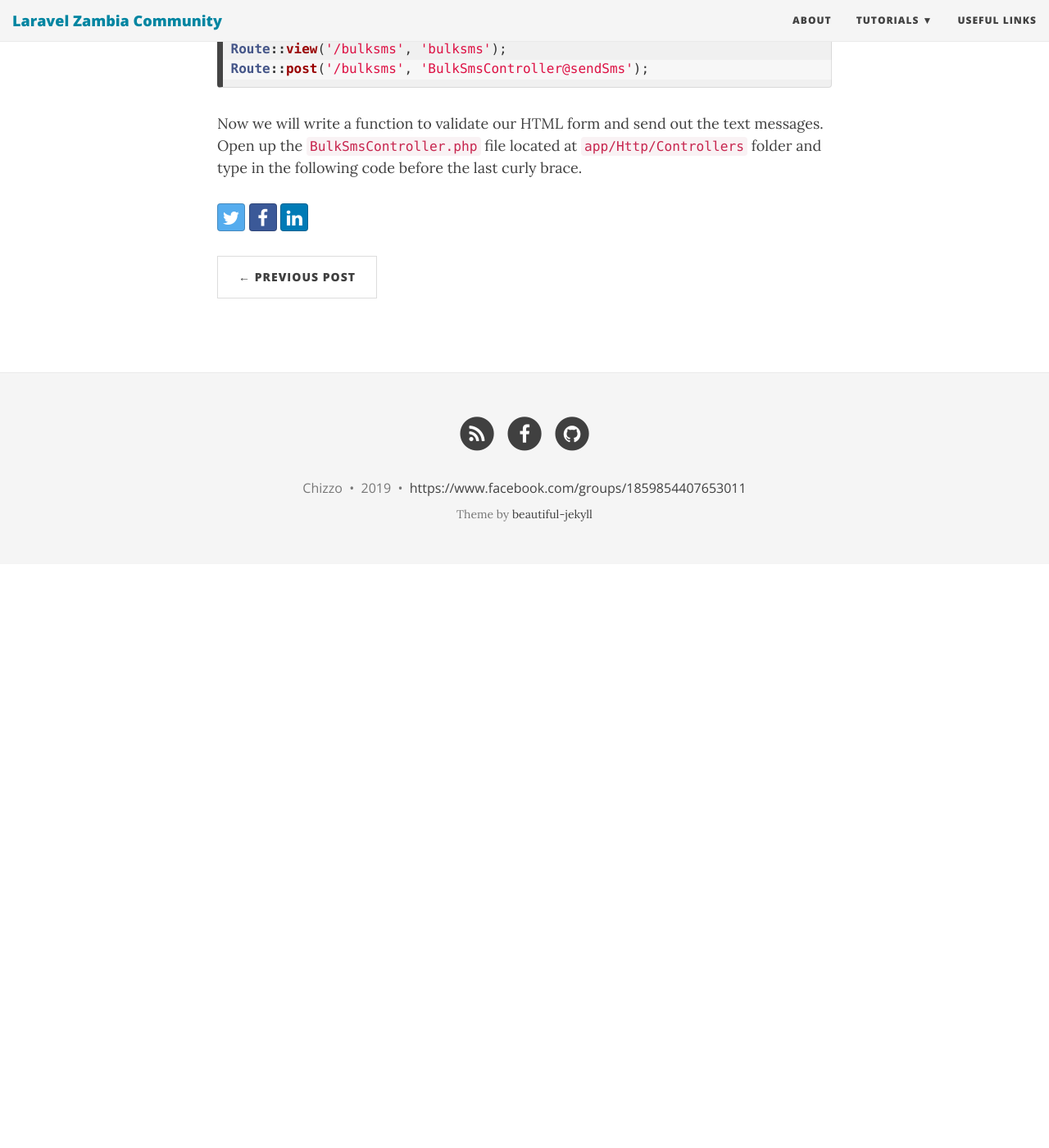
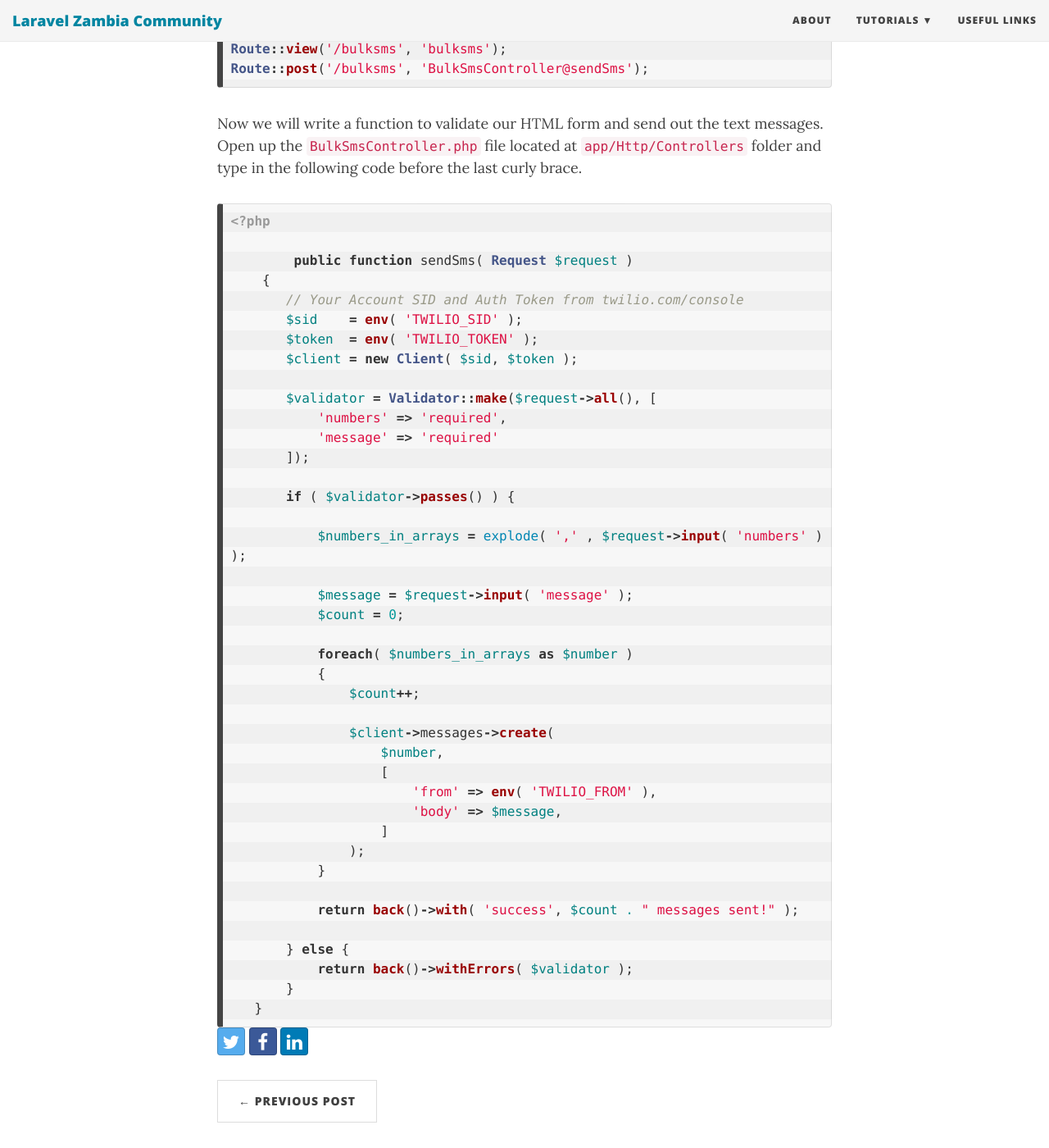
Before and after one commit to Chizzoz/laravel-zambia, a Jekyll site: the page built from _posts/2019-08-12-how-to-send-bulk-sms-with-twilio-and-laravel-php.md, in a window 1280 px wide and 1400 px high, scrolled down 2847 px. Shown: the whole window at 82% size. Built offline with Jekyll 4.4.1, drawn with Linux system fonts in a browser that asks for light colours; nearby versions of some CDN libraries; before the commit the page ends 3535 px from its top, so only the background shows below that.

Commit message:
Update 2019-08-12-how-to-send-bulk-sms-with-twilio-and-laravel-php.md

````diff
--- a/_posts/2019-08-12-how-to-send-bulk-sms-with-twilio-and-laravel-php.md
+++ b/_posts/2019-08-12-how-to-send-bulk-sms-with-twilio-and-laravel-php.md
@@ -92,3 +92,46 @@ Route::view('/bulksms', 'bulksms');
 Route::post('/bulksms', 'BulkSmsController@sendSms');
 ```
 Now we will write a function to validate our HTML form and send out the text messages. Open up the ```BulkSmsController.php``` file located at ```app/Http/Controllers``` folder and type in the following code before the last curly brace.
+
+```php
+<?php
+
+        public function sendSms( Request $request )
+    {
+       // Your Account SID and Auth Token from twilio.com/console
+       $sid    = env( 'TWILIO_SID' );
+       $token  = env( 'TWILIO_TOKEN' );
+       $client = new Client( $sid, $token );
+
+       $validator = Validator::make($request->all(), [
+           'numbers' => 'required',
+           'message' => 'required'
+       ]);
+
+       if ( $validator->passes() ) {
+
+           $numbers_in_arrays = explode( ',' , $request->input( 'numbers' ) );
+
+           $message = $request->input( 'message' );
+           $count = 0;
+
+           foreach( $numbers_in_arrays as $number )
+           {
+               $count++;
+
+               $client->messages->create(
+                   $number,
+                   [
+                       'from' => env( 'TWILIO_FROM' ),
+                       'body' => $message,
+                   ]
+               );
+           }
+
+           return back()->with( 'success', $count . " messages sent!" );
+
+       } else {
+           return back()->withErrors( $validator );
+       }
+   }
+   ```
````
